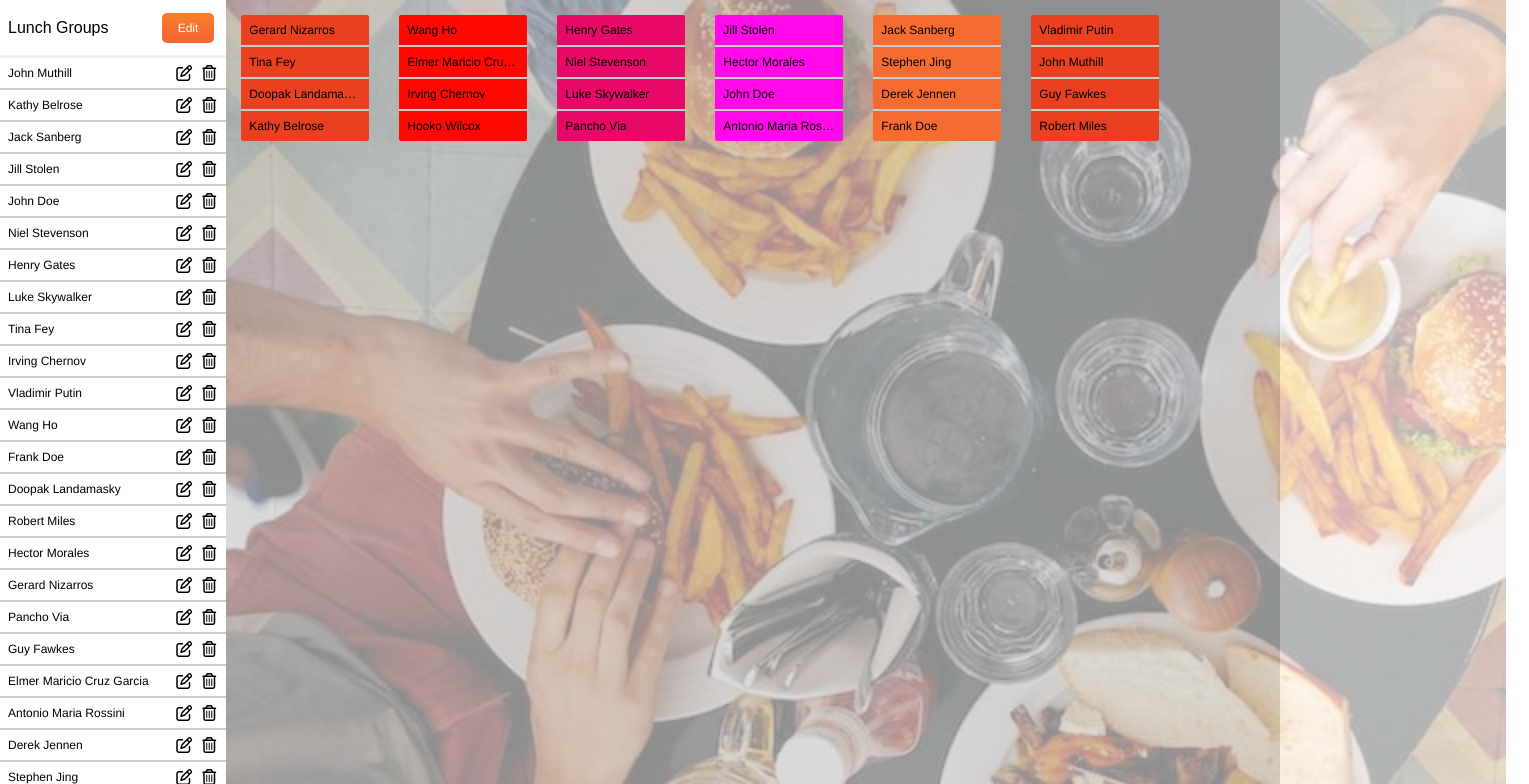
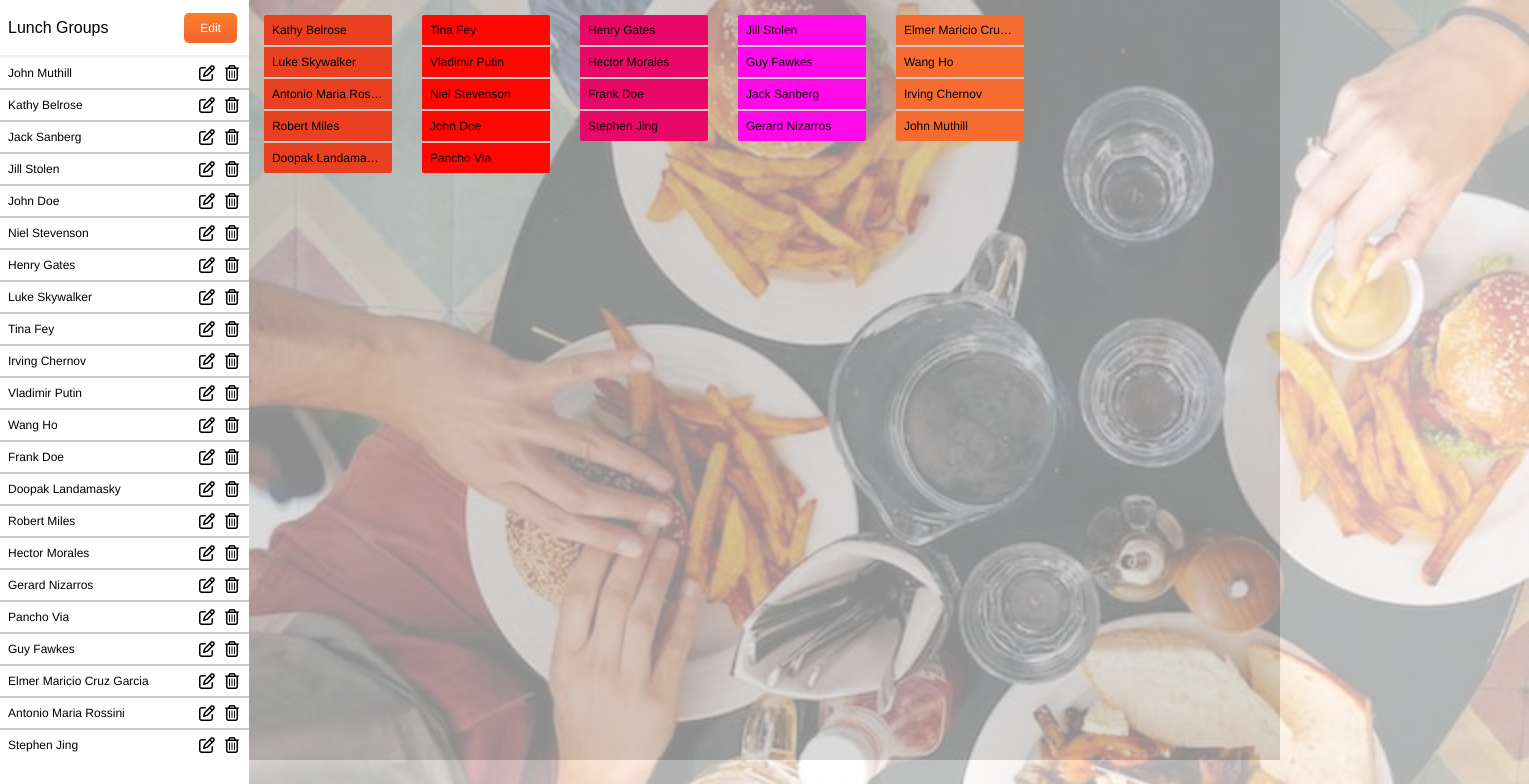
Before and after one commit to cstrangedk/lunch-date, a React (Create React App) app: page / in a window 1280 px wide. Shown: the top 784 px of the page, 1529 px wide, since content can reach past the window. Built offline with nearby package versions, Linux system fonts and the light colour scheme.

Commit message:
modifications to ensure certain group sizes
The requirement:  On Friday, anyone should be able generate a complete
set of random groups to go eat with. No group should be fewer than 3
people (the conversation dies easily) or greater than 5 (it's hard to
get a table).

```diff
--- a/src/App.js
+++ b/src/App.js
@@ -2,18 +2,6 @@ import React, { Component } from 'react';
 import Cards from './components/Cards';
 import PeopleList from './components/PeopleList';
 import './App.css';
-
-function arrayShuffle(arr) {
-  let retval = arr.slice();
-  let m = retval.length, t, i;
-  while (m) {
-    i = Math.floor(Math.random() * m--);
-    t = retval[m];
-    retval[m] = retval[i];
-    retval[i] = t;
-  }
-  return retval;
-}
 
 class App extends Component {
   constructor(props) {
@@ -41,23 +29,62 @@ class App extends Component {
         'Guy Fawkes',
         'Elmer Maricio Cruz Garcia',
         'Antonio Maria Rossini',
-        'Derek Jennen',
-        'Stephen Jing',
-        'Hooko Wilcox'
+        'Stephen Jing'
       ]
     };
   }
 
   shuffle() {
+    function arrayShuffle(array) {
+      let retval = array.slice();
+      let m = retval.length, t, i;
+      while (m) {
+        i = Math.floor(Math.random() * m--);
+        t = retval[m];
+        retval[m] = retval[i];
+        retval[i] = t;
+      }
+      return retval;
+    }
+
+    function chunk(array, size) {
+      let chunks = [];
+      for (let i = 0; i < array.length; i++) {
+        if (i % size === 0) {
+          chunks.push([]);
+        }
+        chunks[chunks.length-1].push(array[i]);
+      }
+      return chunks;
+    }
+
+    function rebalance(groups) {
+      let last = groups[groups.length-1];
+      if (last.length % 4 === 1) {
+        groups[0].push(last.pop());
+        groups.pop();
+      } else if (last.length % 4 === 2) {
+        groups[0].push(last.pop());
+        groups[1].push(last.pop());
+        groups.pop();
+      }
+      return groups;
+    }
+
+    function createGroups(list) {
+      if (list.length === 0) {
+        return [[]];
+      } else if (list.length <= 5) {
+        return chunk(list, 5);
+      } else if (list.length === 6) {
+        return chunk(list, 3);
+      } else {
+        return rebalance(chunk(list, 4));
+      }
+    }
+
     let shuffledList = arrayShuffle(this.state.names);
-    let groups = [];
-    for (let i = 0; i < shuffledList.length; i++) {
-      if (i % 4 === 0) {
-        groups.push([]);
-      }
-      groups[groups.length-1].push(shuffledList[i]);
-    }
-    return groups;
+    return createGroups(shuffledList);
   }
 
   render() {
```
